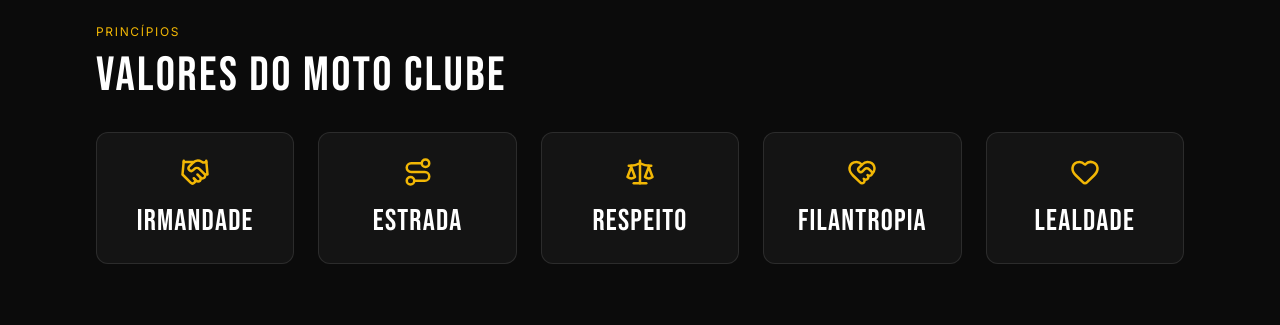
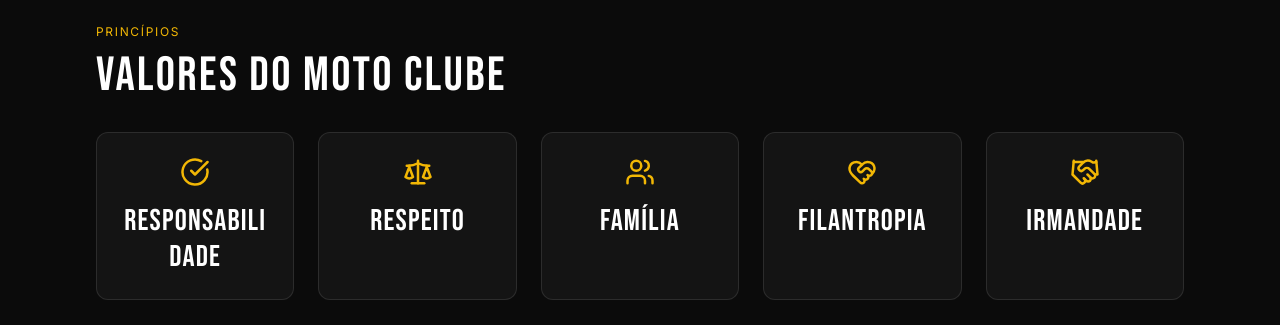
Before and after one commit to pedrocordova82/ospapas-site, a Next.js app in the folder web/: page /sobre in a window 1280 px wide. Shown: the part 2120-2445 px from the top of the page. Built offline with nearby package versions, Linux system fonts and the light colour scheme.

Commit message:
Ajuste de valores

```diff
--- a/web/app/sobre/page.tsx
+++ b/web/app/sobre/page.tsx
@@ -1,5 +1,5 @@
 import Image from "next/image";
-import { Crown, KeyRound, Landmark, Shield, Route, Handshake, Heart, HeartHandshake, Scale } from "lucide-react";
+import { Crown, KeyRound, Landmark, Shield, Route, Handshake, Heart, HeartHandshake, Scale, Users, CheckCircle } from "lucide-react";
 import { Reveal } from "@/components/ui/Reveal";
 
 const coatOfArmsItems = [
@@ -40,7 +40,13 @@ const coatOfArmsItems = [
   },
 ];
 
-const values = ["IRMANDADE", "ESTRADA", "RESPEITO", "FILANTROPIA", "LEALDADE"];
+const values = [
+  "RESPONSABILIDADE",
+  "RESPEITO",
+  "FAMÍLIA",
+  "FILANTROPIA",
+  "IRMANDADE",
+];
 
 const leadership = [
   {
@@ -167,18 +173,20 @@ export default function SobrePage() {
           <div className="mt-8 grid grid-cols-1 gap-6 sm:grid-cols-2 lg:grid-cols-5">
             {values.map((value) => {
               const iconMap: Record<string, typeof Shield> = {
+                RESPONSABILIDADE: CheckCircle,
+                RESPEITO: Scale,
+                FAMÍLIA: Users,
+                FILANTROPIA: HeartHandshake,
                 IRMANDADE: Handshake,
-                ESTRADA: Route,
-                RESPEITO: Scale,
-                FILANTROPIA: HeartHandshake,
-                LEALDADE: Heart,
               };
               const Icon = iconMap[value] ?? Shield;
 
               return (
                 <article key={value} className="rounded-xl border border-white/10 bg-[color:var(--color-bg-900)] p-6 text-center">
                   <Icon size={30} className="mx-auto text-[color:var(--color-gold-500)]" />
-                  <h3 className="mt-4 font-heading text-3xl uppercase tracking-[0.04em] text-white">{value}</h3>
+                  <h3 className="mt-4 break-words text-center font-heading text-3xl uppercase tracking-[0.04em] text-white [overflow-wrap:break-word]">
+                    {value}
+                  </h3>
                 </article>
               );
             })}
```
